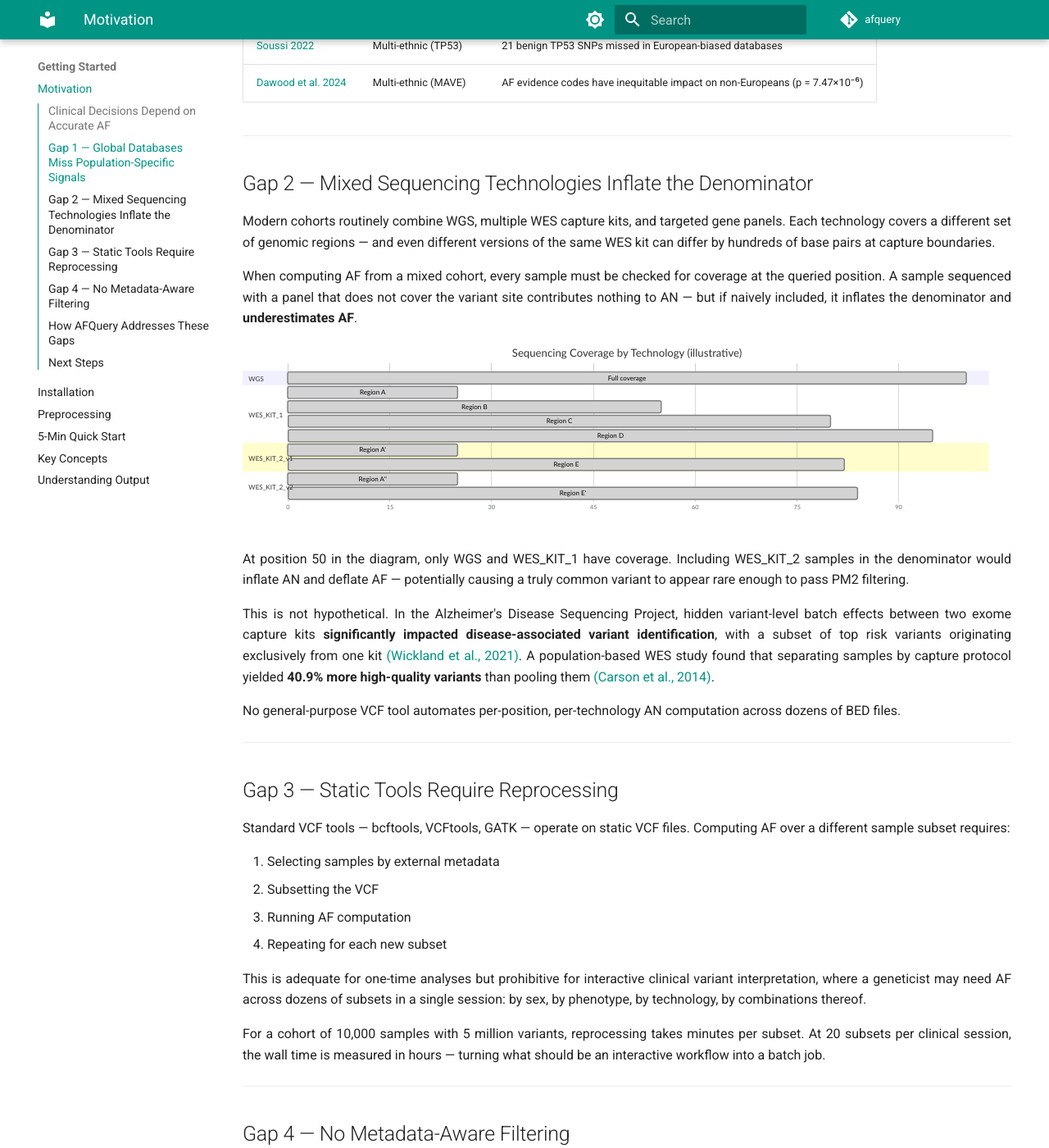
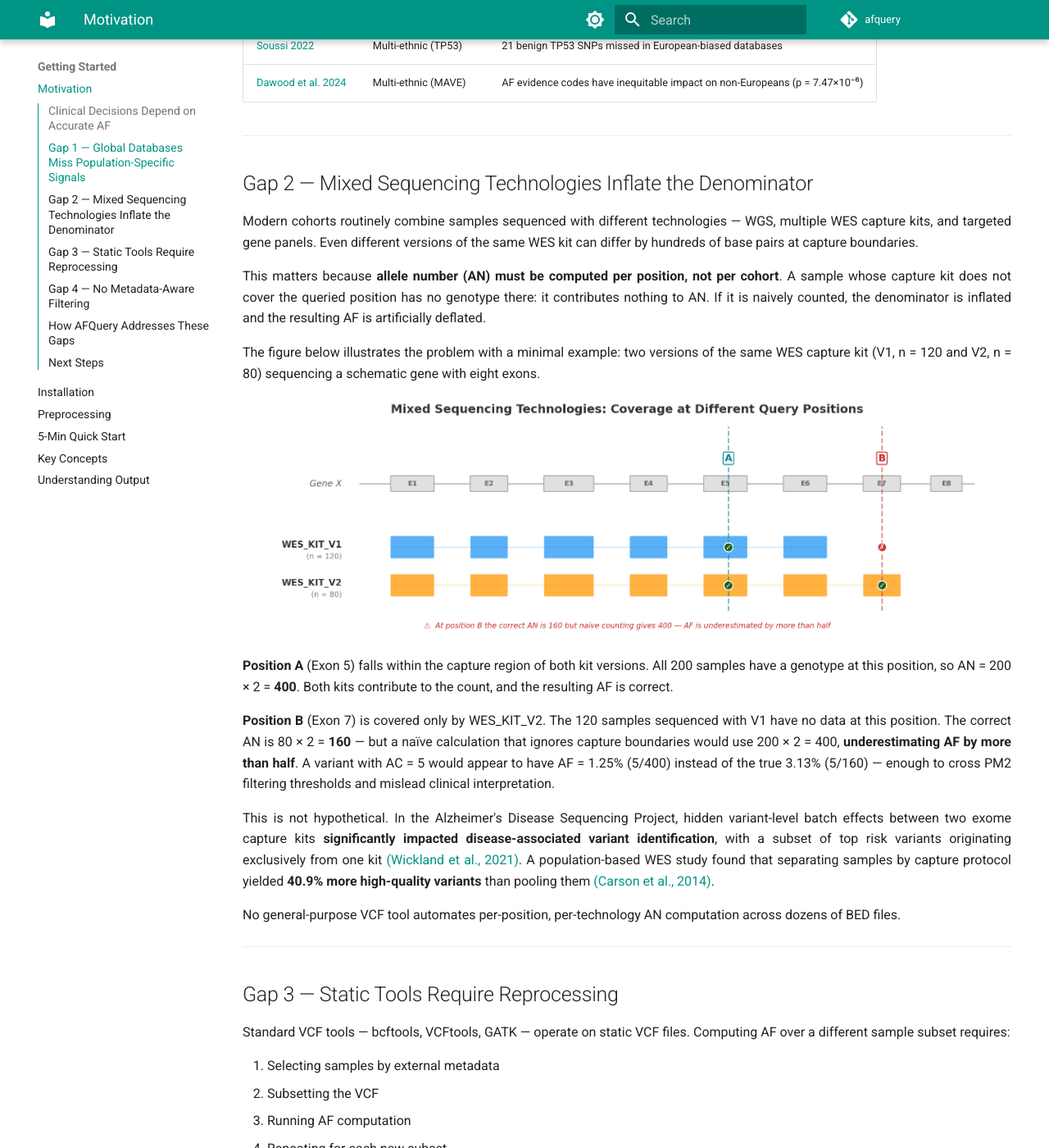
Before and after one commit to dlopez-bioinfo/afquery, an MkDocs documentation site: the page built from docs/getting-started/motivation.md, in a window 1280 px wide and 1400 px high, scrolled down 1274 px. Shown: the whole window at 82% size. Built offline with MkDocs 1.6.1 and Material for MkDocs 9.7.7, drawn with Linux system fonts in a browser that asks for light colours; comment, search, counter and statistics services are not loaded.

Commit message:
docs: replace Gap 2 mermaid diagram with illustrative matplotlib figure
Replace the schematic gantt chart with a generated PNG showing two WES
kit versions (V1/V2) covering different exons of a gene, with two query
positions that illustrate how kit version differences affect AN
calculation.  Rewrite the section text to reference the new figure.

Add matplotlib to docs dependencies and the generation script under
docs/scripts/.

````diff
--- a/docs/getting-started/motivation.md
+++ b/docs/getting-started/motivation.md
@@ -35,35 +35,17 @@ These are not edge cases. Every cohort with a population composition that differ
 
 ## Gap 2 — Mixed Sequencing Technologies Inflate the Denominator
 
-Modern cohorts routinely combine WGS, multiple WES capture kits, and targeted gene panels. Each technology covers a different set of genomic regions — and even different versions of the same WES kit can differ by hundreds of base pairs at capture boundaries.
+Modern cohorts routinely combine samples sequenced with different technologies — WGS, multiple WES capture kits, and targeted gene panels. Even different versions of the same WES kit can differ by hundreds of base pairs at capture boundaries.
 
-When computing AF from a mixed cohort, every sample must be checked for coverage at the queried position. A sample sequenced with a panel that does not cover the variant site contributes nothing to AN — but if naively included, it inflates the denominator and **underestimates AF**.
+This matters because **allele number (AN) must be computed per position, not per cohort**. A sample whose capture kit does not cover the queried position has no genotype there: it contributes nothing to AN. If it is naively counted, the denominator is inflated and the resulting AF is artificially deflated.
 
-```mermaid
-gantt
-    title Sequencing Coverage by Technology (illustrative)
-    dateFormat X
-    axisFormat %s
+The figure below illustrates the problem with a minimal example: two versions of the same WES capture kit (V1, n = 120 and V2, n = 80) sequencing a schematic gene with eight exons.
 
-    section WGS
-    Full coverage :done, wgs, 0, 100
+![Mixed sequencing technologies: coverage at different query positions](../assets/img/gap2_mixed_technologies.png)
 
-    section WES_KIT_1
-    Region A :done, k1a, 10, 25
-    Region B :done, k1b, 40, 55
-    Region C :done, k1c, 65, 80
-    Region D :done, k1d, 85, 95
+**Position A** (Exon 5) falls within the capture region of both kit versions. All 200 samples have a genotype at this position, so AN = 200 × 2 = **400**. Both kits contribute to the count, and the resulting AF is correct.
 
-    section WES_KIT_2_v1
-    Region A' :done, k2v1a, 10, 25
-    Region E  :done, k2v1e, 70, 82
-
-    section WES_KIT_2_v2
-    Region A'' :done, k2v2a, 13, 25
-    Region E'  :done, k2v2e, 70, 84
-```
-
-At position 50 in the diagram, only WGS and WES_KIT_1 have coverage. Including WES_KIT_2 samples in the denominator would inflate AN and deflate AF — potentially causing a truly common variant to appear rare enough to pass PM2 filtering.
+**Position B** (Exon 7) is covered only by WES_KIT_V2. The 120 samples sequenced with V1 have no data at this position. The correct AN is 80 × 2 = **160** — but a naïve calculation that ignores capture boundaries would use 200 × 2 = 400, **underestimating AF by more than half**. A variant with AC = 5 would appear to have AF = 1.25% (5/400) instead of the true 3.13% (5/160) — enough to cross PM2 filtering thresholds and mislead clinical interpretation.
 
 This is not hypothetical. In the Alzheimer's Disease Sequencing Project, hidden variant-level batch effects between two exome capture kits **significantly impacted disease-associated variant identification**, with a subset of top risk variants originating exclusively from one kit [(Wickland et al., 2021)](https://pubmed.ncbi.nlm.nih.gov/33861770/). A population-based WES study found that separating samples by capture protocol yielded **40.9% more high-quality variants** than pooling them [(Carson et al., 2014)](https://pubmed.ncbi.nlm.nih.gov/24884706/).
 
--- a/pyproject.toml
+++ b/pyproject.toml
@@ -38,6 +38,7 @@ docs = [
     "mkdocstrings[python]>=0.25",
     "pymdown-extensions>=10.7",
     "mkdocs-print-site-plugin>=2.6.1",
+    "matplotlib>=3.8",
 ]
 
 [tool.hatch.version]
````
Also changed, not shown: docs/scripts/gen_gap2_figure.py (added, +161 -0 lines), docs/assets/img/gap2_mixed_technologies.png (added), docs/assets/img/gap2_mixed_technologies.svg (added).
